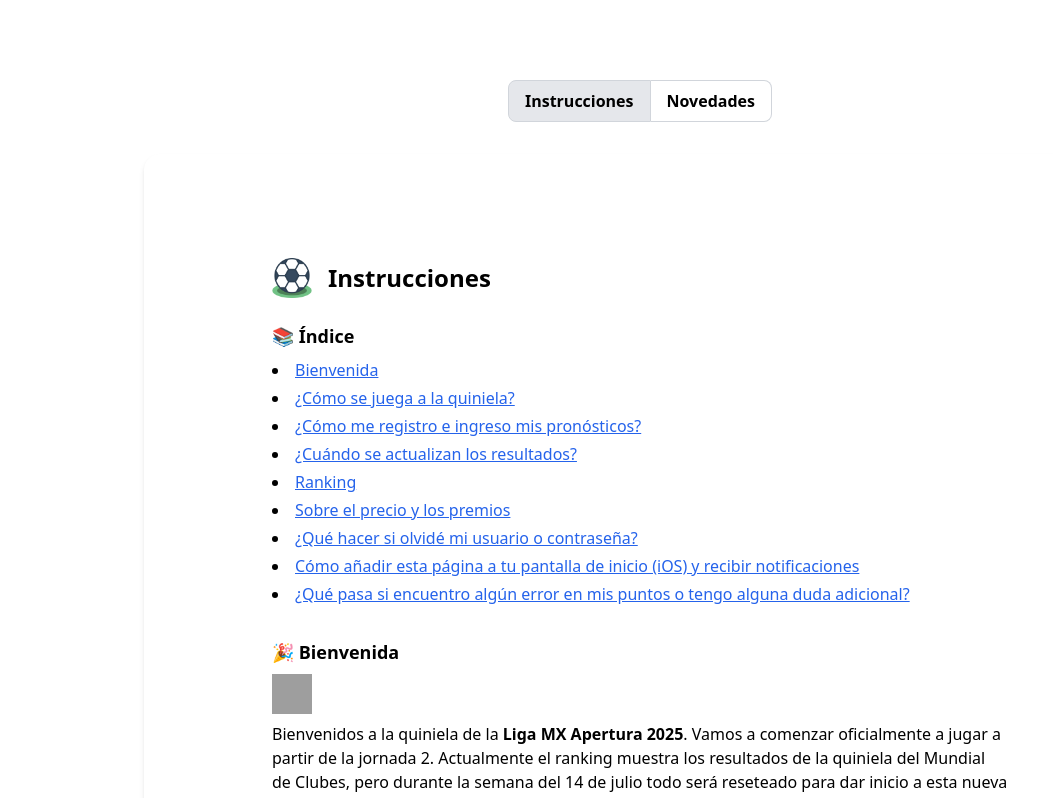
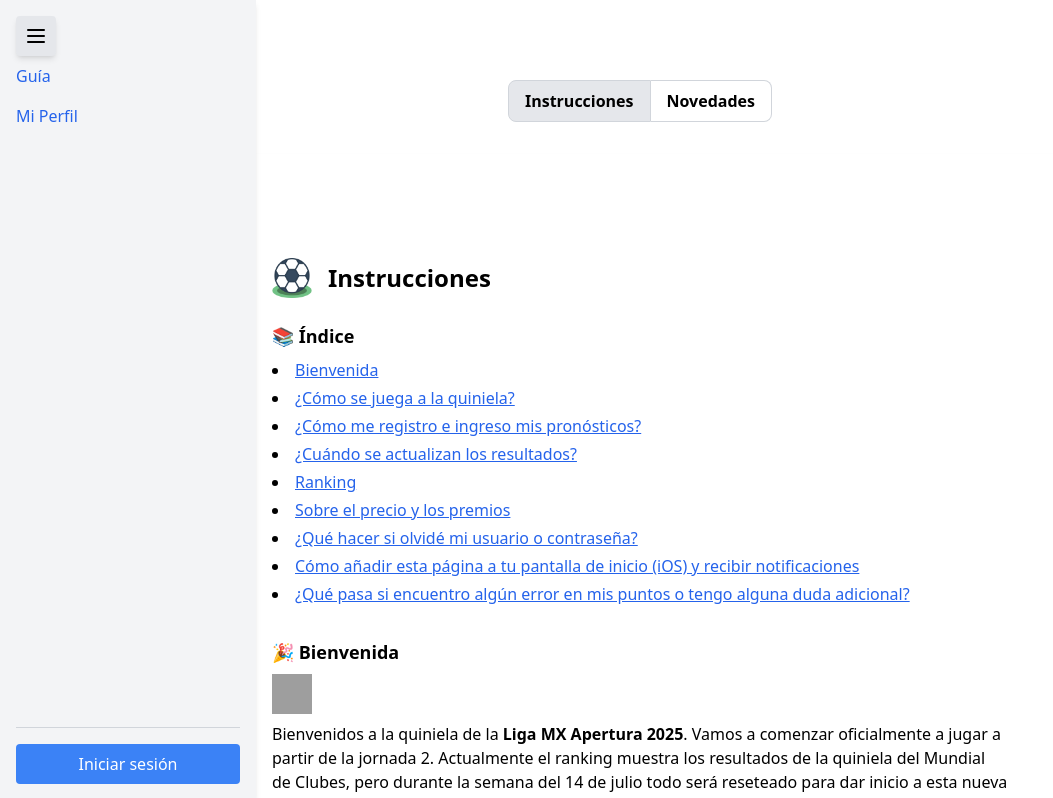
Before and after one commit to rogeliolopezcamara/quiniela-app, a React (Vite) app in the folder quiniela-frontend/: page / in a window 1280 px wide. Shown: the top 798 px of the page, without its empty margins (0-1053 px from the left). Built offline with nearby package versions, Linux system fonts and the light colour scheme; no server answers; grey boxes are pictures that could not be loaded.

Commit message:
Añadir sección help center 4

```diff
--- a/quiniela-frontend/src/components/CrearGrupo.jsx
+++ b/quiniela-frontend/src/components/CrearGrupo.jsx
@@ -2,7 +2,7 @@
 import { useState } from "react";
 import { useNavigate } from "react-router-dom";
 import { useAuth } from "../context/AuthContext";
-import Sidebar from "./Sidebar";
+// import Sidebar from "./Sidebar";
 import axios from "../utils/axiosConfig";
 
 const baseUrl = import.meta.env.VITE_API_URL;
@@ -45,7 +45,6 @@ function CrearGrupo() {
 
   return (
     <div className="flex">
-      <Sidebar />
       <div className="mt-20 px-4 w-full max-w-xl mx-auto">
         <h1 className="text-2xl font-bold mb-6">Crear nuevo grupo</h1>
 
--- a/quiniela-frontend/src/components/HelpCenter.jsx
+++ b/quiniela-frontend/src/components/HelpCenter.jsx
@@ -1,6 +1,6 @@
 // src/components/HelpCenter.jsx
 import { useState } from "react";
-// import Sidebar from "./Sidebar";
+import Sidebar from "./Sidebar";
 import Instructions from "./Instructions";
 import Changelog from "./Changelog";
 
@@ -9,6 +9,7 @@ const HelpCenter = () => {
 
   return (
     <>
+      <Sidebar />
       <div className="pt-20 px-4 max-w-5xl mx-auto">
         <div className="flex justify-center mb-8">
           <button
```
